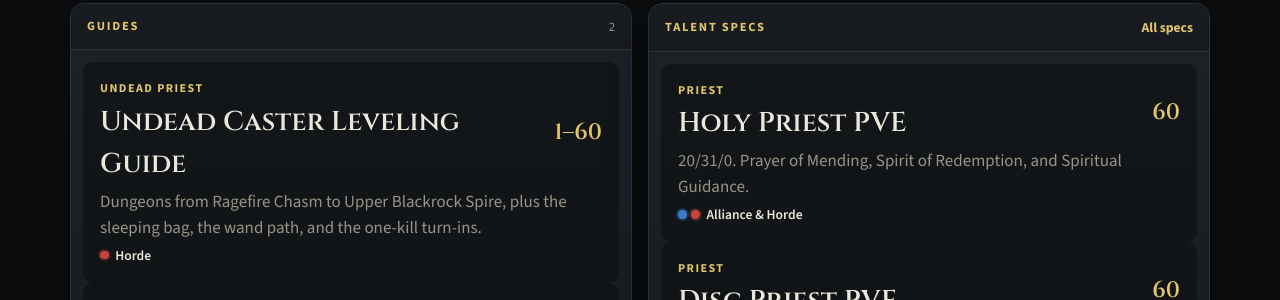
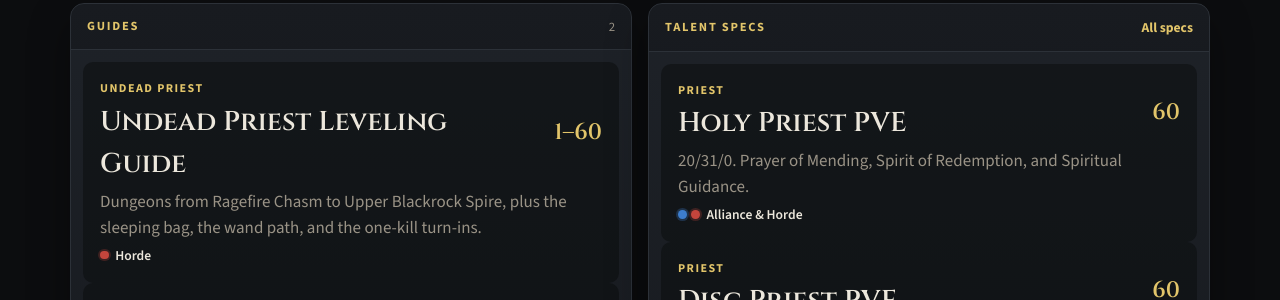
Before and after one commit to LordDemonos/wow-forever, a Jekyll site: the page built from wiki/index.md, in a window 1280 px wide and 1172 px high. Shown: the part 349-649 px from the top of the window. Built offline with Jekyll 4.4.1, drawn with Linux system fonts in a browser that asks for light colours.

Commit message:
Update guides.yml

```diff
--- a/wiki/_data/guides.yml
+++ b/wiki/_data/guides.yml
@@ -1,4 +1,4 @@
-- title: Undead Caster Leveling Guide
+- title: Undead Priest Leveling Guide
   url: /leveling/
   kicker: Undead Priest
   range: "1–60"
```
